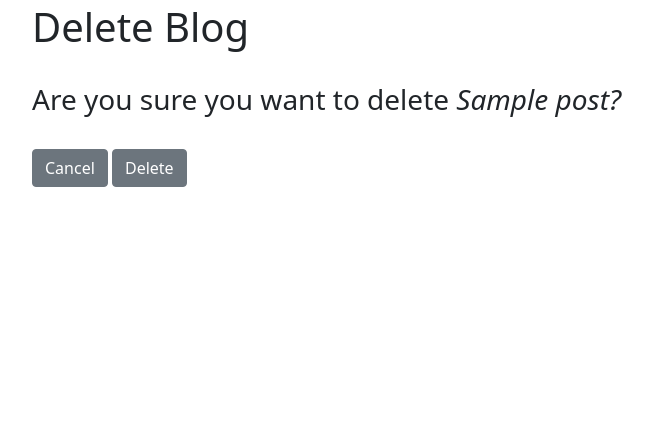
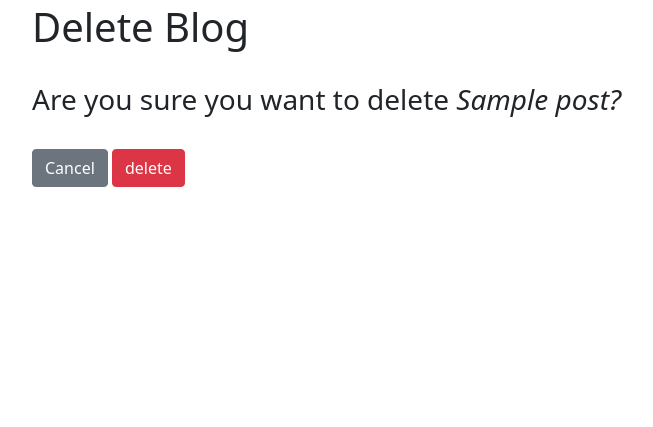
Before and after one commit to chryz-hub/Chryz-Hub-Blogs, a Django app: page /delete_blog/1/ in a window 1280 px wide. Shown: the part 347-774 px from the top of the page, without its empty margins (50-703 px from the left). Run offline with Django 3.2, Linux system fonts and the light colour scheme; a user stored in the database is signed in; tables that the repository leaves empty hold one stand-in row (values such as "Sample post"); some libraries are stand-ins or nearby versions.

Commit message:
fixd the the delete button of blogs

```diff
--- a/chryzhub_blogs/blog_app/templates/delete_blog.html
+++ b/chryzhub_blogs/blog_app/templates/delete_blog.html
@@ -11,7 +11,7 @@
             {% csrf_token %}
             <strong><h3>Are you sure you want to delete <em>{{ post.title}}?</em></h3></strong><br/>
             <a class="btn btn-secondary" href="{% url 'blog_detail' post.pk%}">Cancel</a>
-            <a class="btn btn-secondary" type="submit">Delete</a>
+            <input class="btn btn-danger" type="submit" value="delete">
     {% else %}
       <p>You can't edit this blog post because you ain't the blog creator or owner</p>
     {% endif %}
```
